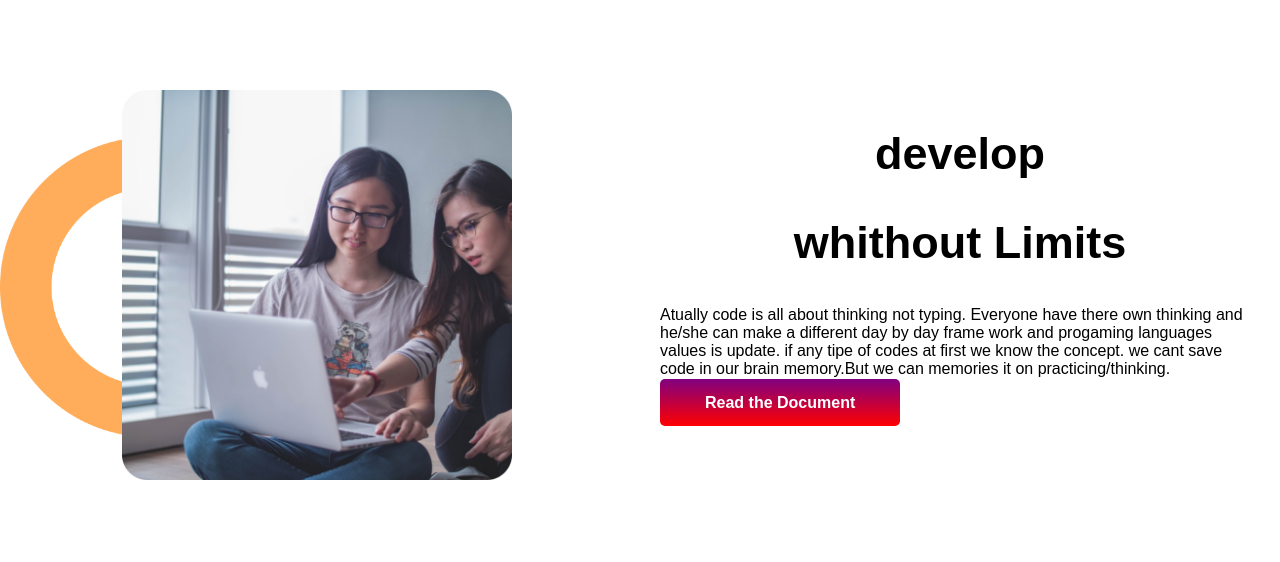
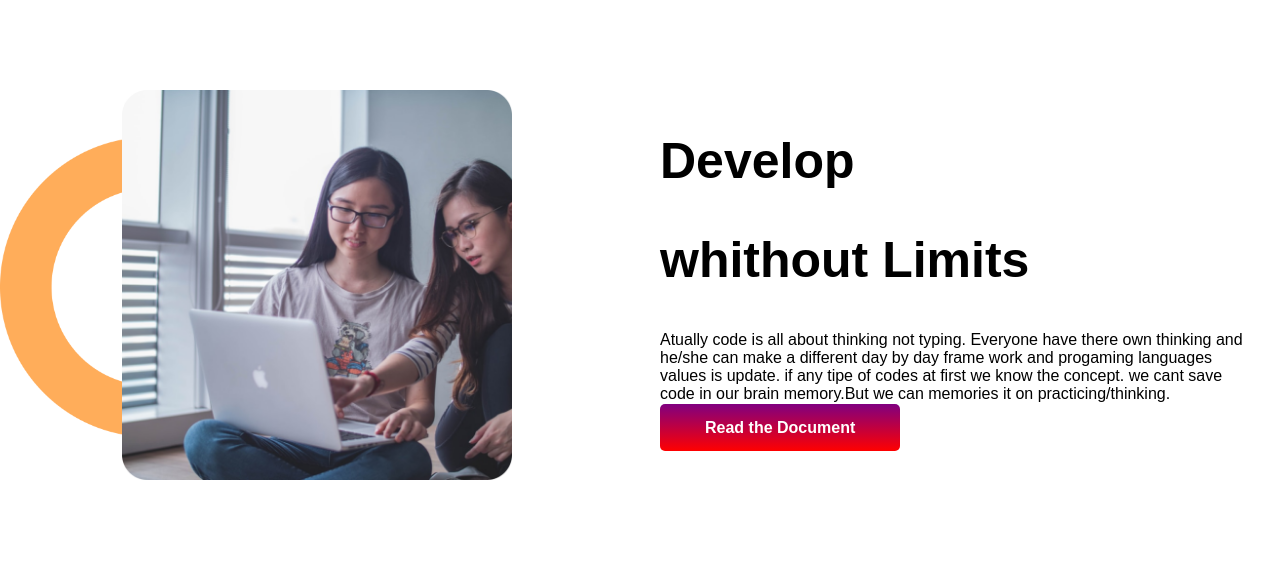
Before and after one commit to ahosanhabib786/mission-2022, a plain HTML site: page index.html in a window 1280 px wide. Shown: the part 1060-1622 px from the top of the page. Drawn offline with Linux system fonts and the light colour scheme.

Commit message:
small correction

```diff
--- a/index.html
+++ b/index.html
@@ -74,8 +74,8 @@
 
         </div>
         <div class="half-width">
-            <h2>develop</h2>
-            <h2>whithout Limits</h2>
+            <h1>Develop</h1>
+            <h1>whithout Limits</h1>
             <p>
                 Atually code is all about thinking not typing. Everyone have there own thinking and he/she can make a different day by day frame work and progaming languages values is update. if any tipe of codes at first we know the concept. we cant save code in our brain memory.But we can memories it on practicing/thinking.
             </p>
```
